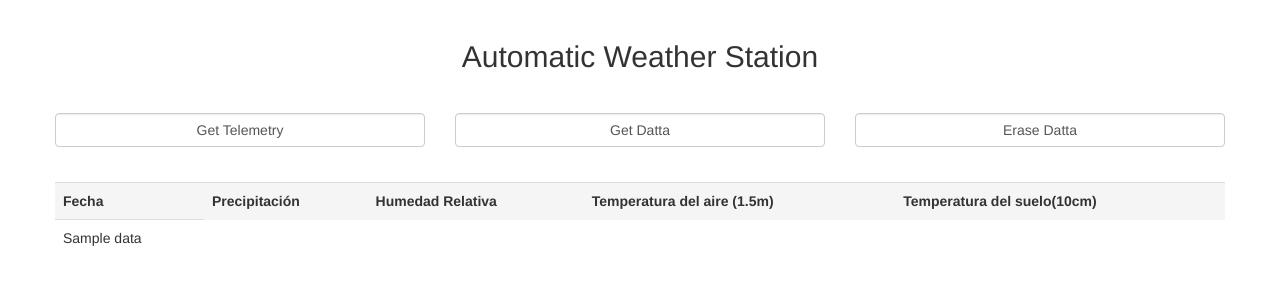
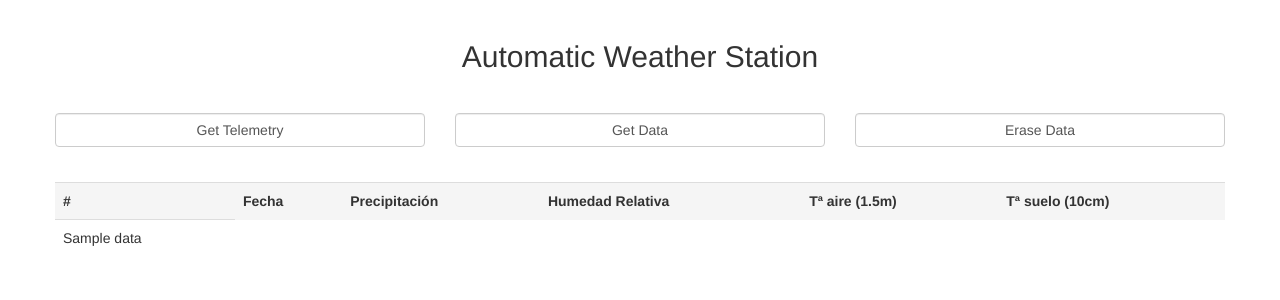
Before and after one commit to jmsardoy/SistemasOperativosII, a Flask app: template webapp/templates/commands.html in a window 1280 px wide. Shown: the part 54-354 px from the top of the page. Run offline with Flask 2, Linux system fonts and the light colour scheme; the template is opened without the code that fills it: values that come from a table or form of the project are taken from there, most other values are stand-ins (such as "Sample title", 1, 10 or a date in 2020); parts of the project's set-up code (start-up, migrations or seed data) failed here and were passed over; some libraries are stand-ins or nearby versions.

Commit message:
cambie datta por data

```diff
--- a/webapp/commands.py
+++ b/webapp/commands.py
@@ -8,10 +8,12 @@ def getTelemetry():
 	file.close()
 	telemetry = telemetry.replace("\n", "")
 	telemetry = telemetry.split(",")
+	if telemetry[0] != "":
+		telemetry = [1] + telemetry
 	telemetryList = [telemetry]
 	return telemetryList
 
-def getDatta():
+def getData():
 	file = open("../datos/dataGen.csv", "r")
 	fcntl.flock(file, fcntl.LOCK_EX)
 	data = file.read()
@@ -23,7 +25,7 @@ def getDatta():
 	data.pop()
 	return data
 
-def eraseDatta():
+def eraseData():
 	file = open("../datos/dataGen.csv", "w")
 	file.close()
 	file = open("../datos/lastData.csv", "w")
--- a/webapp/forms.py
+++ b/webapp/forms.py
@@ -4,8 +4,8 @@
 
 class CommandsForm(Form):
 	getTelemetry = SubmitField("Get Telemetry")
-	getDatta = SubmitField("Get Datta")
-	eraseDatta = SubmitField("Erase Datta")
+	getData = SubmitField("Get Data")
+	eraseData = SubmitField("Erase Data")
 
 class ModulesForm(Form):
 	cargarModulo = SubmitField("Cargar Modulo")
--- a/webapp/main.py
+++ b/webapp/main.py
@@ -30,13 +30,13 @@ def commands():
 			data =  getTelemetry()
 			if data[0][0] == '':
 				flash("No hay datos", "danger")
-		elif form.getDatta.data:
-			data = getDatta()
+		elif form.getData.data:
+			data = getData()
 			if not data:
 				flash("No hay datos", "danger")
-		elif form.eraseDatta.data:
+		elif form.eraseData.data:
 			flash("Datos borrados", "success")
-			eraseDatta()
+			eraseData()
 	return render_template("commands.html", form=form, data=data)
 
 @app.route("/modules")
--- a/webapp/templates/commands.html
+++ b/webapp/templates/commands.html
@@ -11,8 +11,8 @@
 		<form action="" method="post">
 			<div class="row">
 				<div class="col-md-4">{{form.getTelemetry(class_='form-control')}}</div>
-				<div class="col-md-4">{{form.getDatta(class_='form-control')}}</div>
-				<div class="col-md-4">{{form.eraseDatta(class_='form-control')}}</div>
+				<div class="col-md-4">{{form.getData(class_='form-control')}}</div>
+				<div class="col-md-4">{{form.eraseData(class_='form-control')}}</div>
 				{{form.hidden_tag()}}
 			</div>
 		</form>
@@ -22,14 +22,12 @@
 	<div class="table-responsive">
 		<table class="table table-hover" style="margin-top: 20px">
 			<tr class="active">
-				{% if data|length>1 %}
 				<th>#</th>
-				{% endif %}
 				<th>Fecha</th>
 				<th>Precipitación</th>
 				<th>Humedad Relativa</th>
-				<th>Temperatura del aire (1.5m)</th>
-				<th>Temperatura del suelo(10cm)</th>
+				<th>Tª aire (1.5m)</th>
+				<th>Tª suelo (10cm)</th>
 			</tr>
 			{% for i in data %}
 				<tr>
```
Also changed, not shown: 1 other file.
